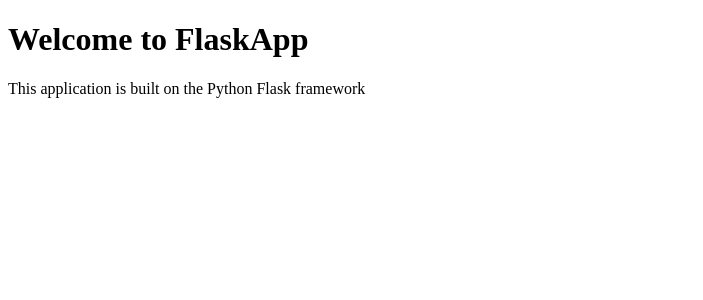
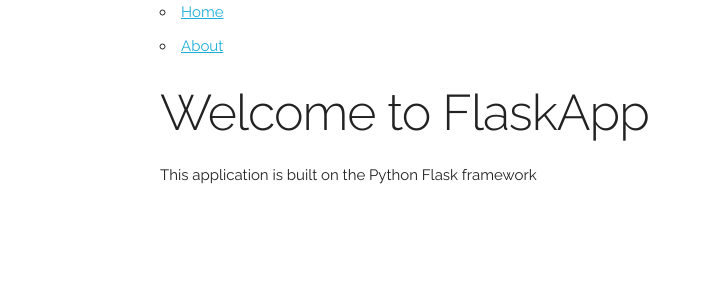
Before and after one commit to BleckJeck/flask-blog-app, a Flask app: page / in a window 1280 px wide. Shown: the top 300 px of the page, without its empty margins (0-703 px from the left). Run offline with Flask 2, Linux system fonts and the light colour scheme.

Commit message:
initial templates setup w/ includes

```diff
--- a/webapp/templates/about.html
+++ b/webapp/templates/about.html
@@ -5,4 +5,4 @@
   <h1>About</h1>
   <p>This application is built on the Python Flask framework</p>
 
-{% endblock %}
+{% endblock body %}
--- a/webapp/templates/home.html
+++ b/webapp/templates/home.html
@@ -5,4 +5,4 @@
   <h1>Welcome to FlaskApp</h1>
   <p>This application is built on the Python Flask framework</p>
 
-{% endblock %}
+{% endblock body %}
--- /dev/null
+++ b/webapp/templates/includes/_navbar.html
@@ -0,0 +1,16 @@
+<nav>
+  <div class="container">
+
+    <div class="u-pull-left">
+      <ul>
+        <li>
+          <a href="/">Home</a>
+        </li>
+        <li>
+          <a href="/about">About</a>
+        </li>
+      </ul>
+    </div>
+
+  </div>
+</nav>
--- a/webapp/templates/layout.html
+++ b/webapp/templates/layout.html
@@ -4,14 +4,32 @@
   <meta charset="UTF-8">
   <meta name="viewport" content="width=device-width, initial-scale=1.0">
   <meta http-equiv="X-UA-Compatible" content="ie=edge">
-  <title>Giacomo's Webspace</title>
+
+  <!-- Fonts -->
+  <link href="//fonts.googleapis.com/css?family=Raleway:400,300,600" rel="stylesheet" type="text/css">
+
+  <!-- Skeleton CSS -->
+  <link rel="stylesheet" href="{{ url_for('static', filename='css/lib/normalize.css') }}">
+  <link rel="stylesheet" href="{{ url_for('static', filename='css/lib/skeleton.css') }}">
+
+  <!-- Custom CSS -->
+  <link rel="stylesheet" href="{{ url_for('static', filename='css/styles.css') }}">
+
+  <title>
+    Giacomo's Webspace
+    {% if title %}
+       | {{ title }}
+    {% endif %}
+  </title>
+
 </head>
 
 <body>
+  {% include 'includes/_navbar.html' %}
 
   <div class="container">
     {% block body %}
-    {% endblock %}
+    {% endblock body %}
   </div>
 
 </body>
```
